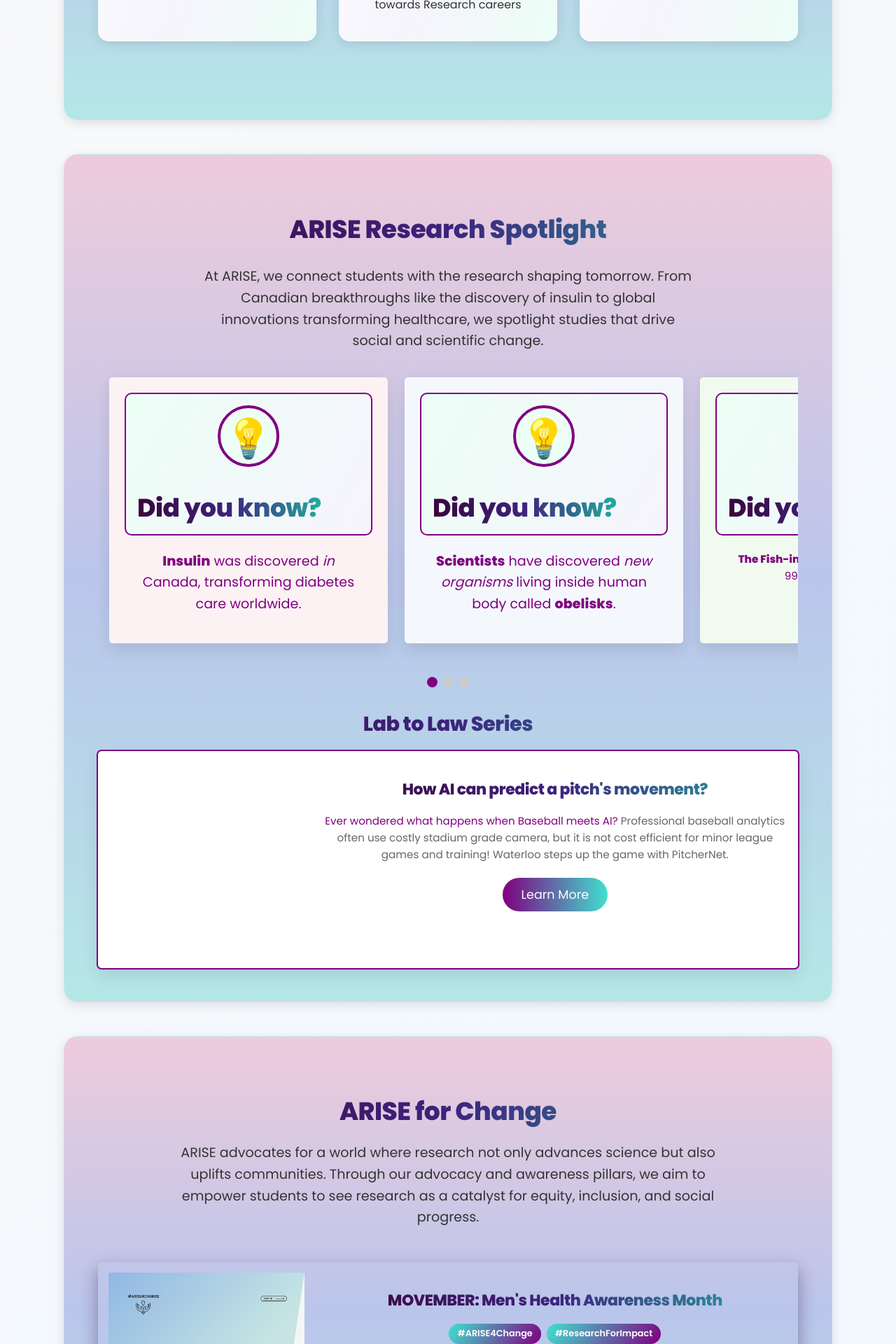
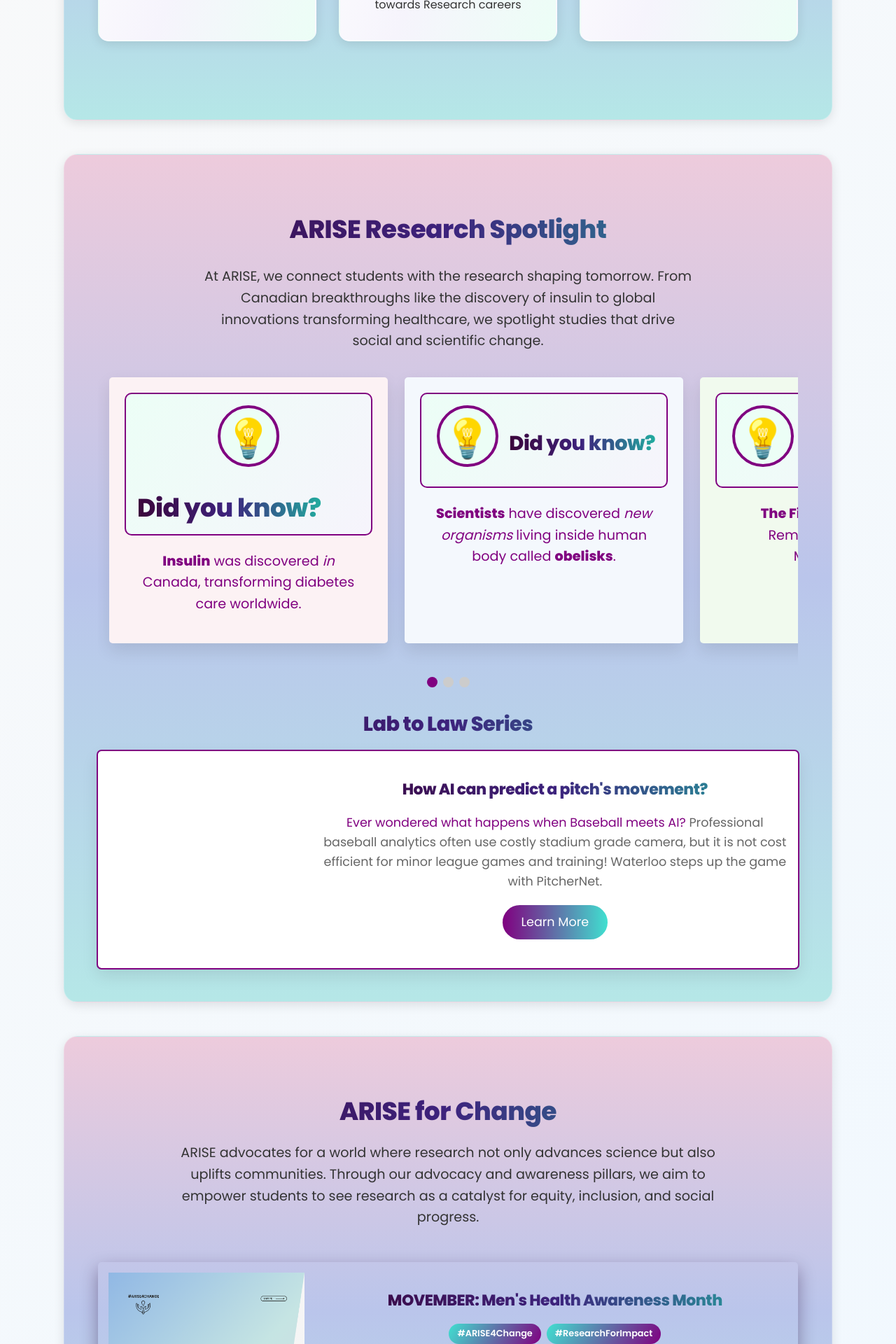
Before and after one commit to toobaj9/Arise-club, a Flask app: page /research-impact in a window 1280 px wide. Shown: the part 704-2624 px from the top of the page at 70% size. Run offline with Flask 3, Linux system fonts and the light colour scheme; grey boxes are pictures that could not be loaded.

Commit message:
fix: fixed styling issues

```diff
--- a/static/styles.css
+++ b/static/styles.css
@@ -339,7 +339,7 @@ section {
   color: #666;
   line-height: 1.6;
   margin: 0;
-  font-size: 0.95rem;
+  font-size: 1.1rem;
 }
 
 .learn-more {
--- a/templates/research_impact.html
+++ b/templates/research_impact.html
@@ -86,7 +86,7 @@
 				<div style="margin: 0px auto; padding: 1rem; padding-bottom: 0.5rem; outline-style: solid; outline-color: purple; outline-width: 2px; background: linear-gradient(300deg, #F6F4FC, #ECFEF6); border-radius: 8px;">
 					<div style="display: flex; align-items: center; gap: 10px; flex-wrap: wrap;">
 					  <div class="why-icon" style="font-size: 3.4rem; background-color: #ECFEF6;">💡</div>
-					  <h2 class="text-h3" style="margin: 0;">Did you know?</h2>
+					  <h3 class="text-h3" style="margin: 0;">Did you know?</h3>
 					</div>
 				</div>
 				<p style="color: purple; padding: 1rem; padding-top: 1.5rem; text-align: center;"><strong>Scientists</strong> have discovered <em>new organisms</em> living inside human body called <strong>obelisks</strong>.</p>
@@ -95,10 +95,10 @@
 				<div style="margin: 0px auto; padding: 1rem; padding-bottom: 0.5rem; outline-style: solid; outline-color: purple; outline-width: 2px; background: linear-gradient(300deg, #F6F4FC, #ECFEF6); border-radius: 8px;">
 					<div style="display: flex; align-items: center; gap: 10px; flex-wrap: wrap;">
 					  <div class="why-icon" style="font-size: 3.4rem; background-color: #ECFEF6;">💡</div>
-					  <h2 class="text-h3" style="margin: 0;">Did you know?</h2>
+					  <h3 class="text-h3" style="margin: 0;">Did you know?</h3>
 					</div>
 				</div>
-				<p style="color: purple; padding: 1rem; padding-top: 1.5rem; text-align: center; font-size: 0.95rem;"><strong>The Fish-inspired</strong> Filter Removes over 99% of Microplastics.</p>
+				<p style="color: purple; padding: 1rem; padding-top: 1.5rem; text-align: center;"><strong>The Fish-inspired</strong> Filter Removes over 99% of Microplastics.</p>
 			</div>
 		</div>
 		<div class="carousel-nav">
```
Also changed, not shown: 2 other files.
